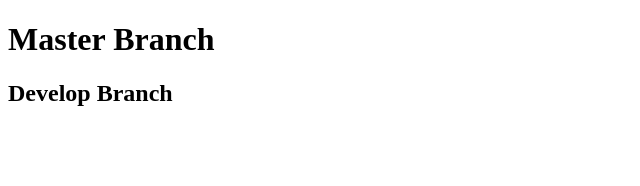
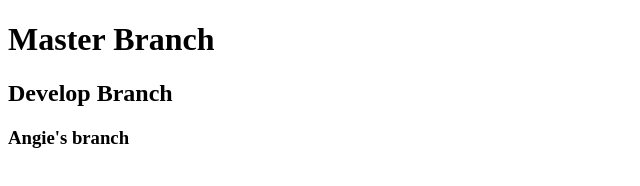
Before and after one commit to mckeekaylie/teamGit, a plain HTML site: page index.html in a window 1280 px wide. Shown: the whole page, without its empty margins (0-640 px from the left). Drawn offline with Linux system fonts and the light colour scheme.

Commit message:
Angies branch

```diff
--- a/index.html
+++ b/index.html
@@ -8,5 +8,6 @@
 <body>
     <h1>Master Branch</h1>
     <h2>Develop Branch</h2>
+    <h3>Angie's branch</h3>
 </body>
 </html>
```
